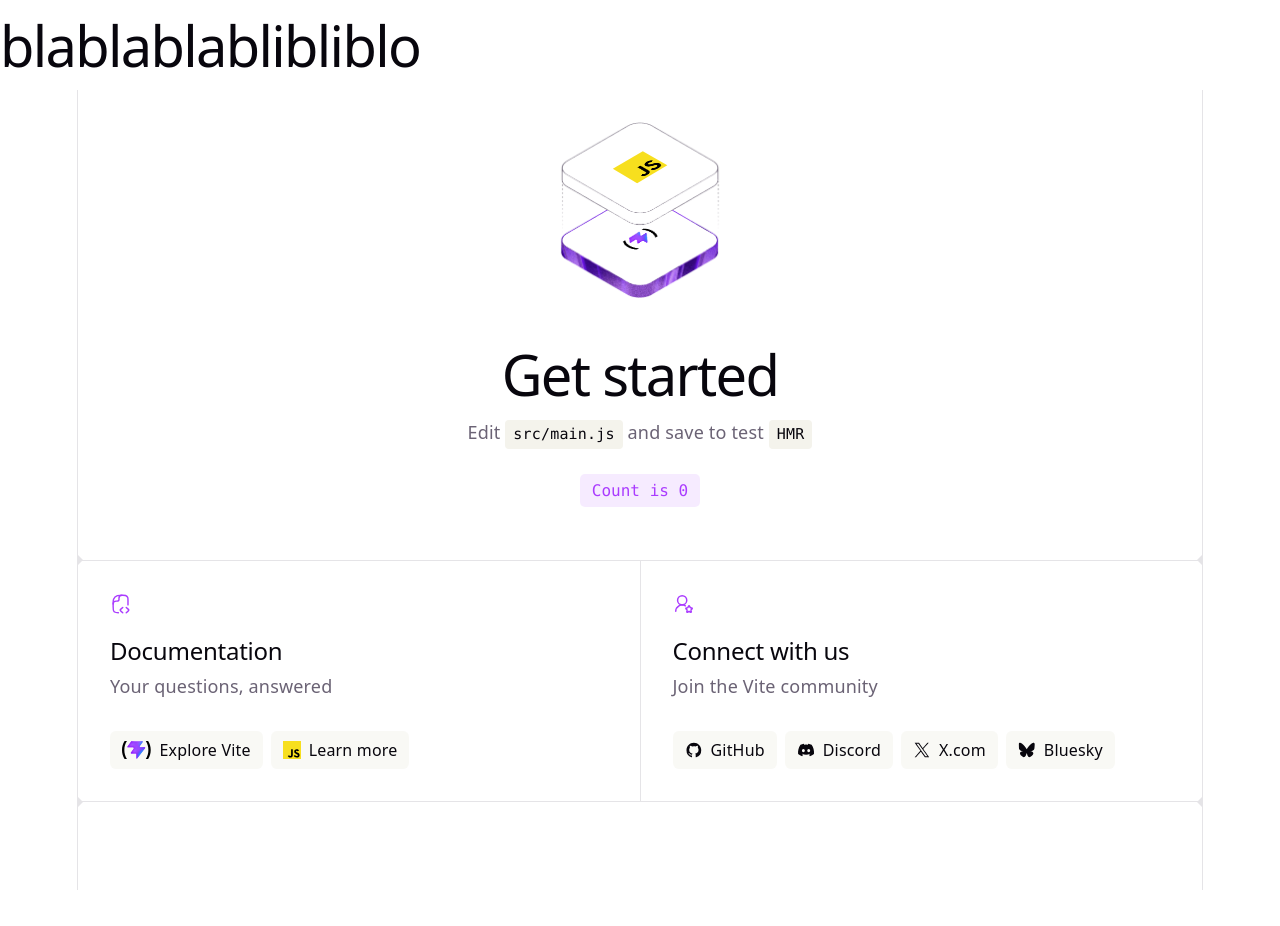
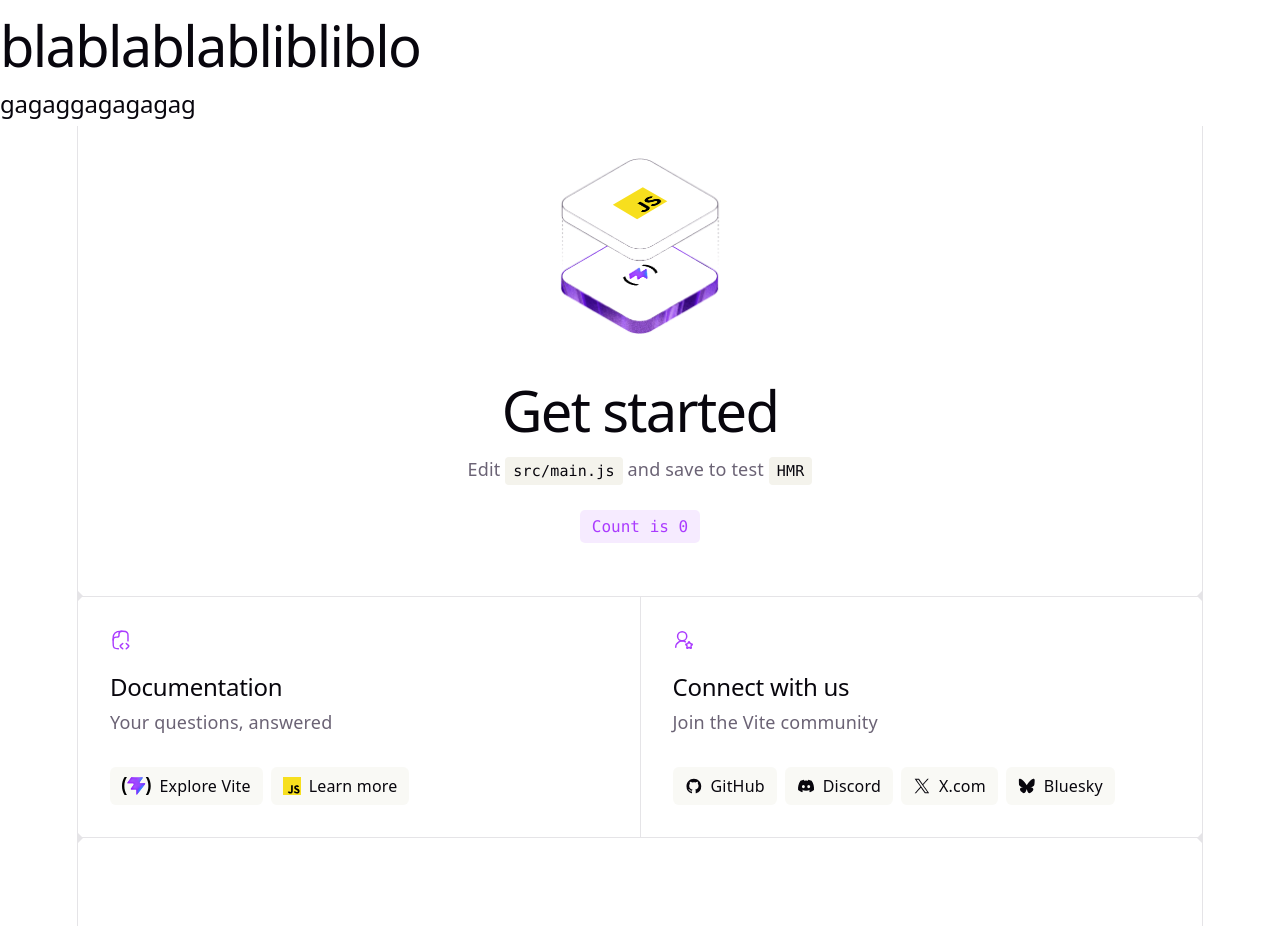
Before and after one commit to MahmoudO-H/Cours_09, a website built with Vite: page index.html in a window 1280 px wide. Before the commit the page ends 890 px from the top, so only its background shows below. Built offline with nearby package versions, Linux system fonts and the light colour scheme.

Commit message:
Ajout du sous-titre

```diff
--- a/index.html
+++ b/index.html
@@ -8,6 +8,7 @@
   </head>
   <body>
     <h1>blablablablibliblo</h1>
+    <h2>gagaggagagagag</h2>
     <div id="app"></div>
     <script type="module" src="/src/main.js"></script>
   </body>
```
